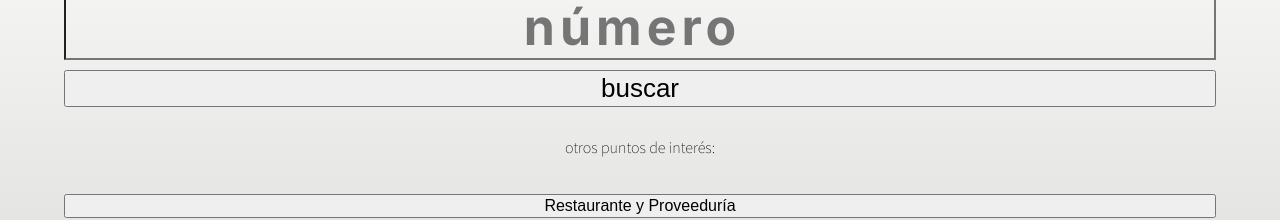
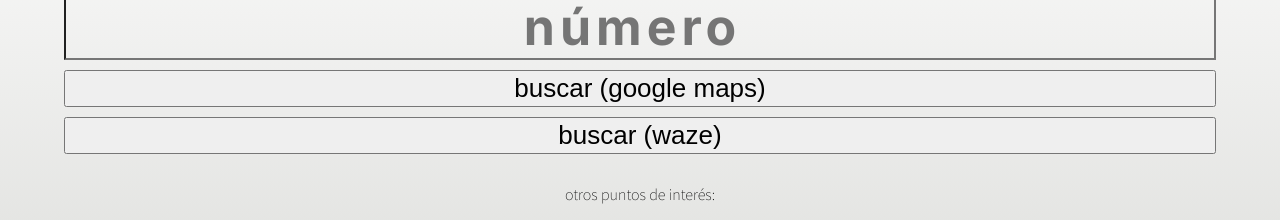
Before and after one commit to barrio-san-matias/sanmatias_app, a Next.js app: page / in a window 1280 px wide. Shown: the part 185-405 px from the top of the page. Built offline with nearby package versions, Linux system fonts and the light colour scheme.

Commit message:
client side

```diff
--- a/pages/_app.js
+++ b/pages/_app.js
@@ -1,6 +1,5 @@
 import '../styles/globals.css'
 import Analytics from "../scripts/analytics"
-
 
 function MyApp({ Component, pageProps }) {
   return (
--- a/pages/index.js
+++ b/pages/index.js
@@ -3,11 +3,21 @@ import styles from '../styles/Home.module.css'
 import logosm from '../public/logosm.png'
 import Image from 'next/image'
 
+import {useState} from 'react'
+
+
 
 export default function PageWithJSbasedForm() {
+  const [clickedButton, setClickedButton] = useState(null);
+
+  const handleButtonClick = (e) => {
+    setClickedButton(e.target.className);
+  };
+
   const searchLote = async (event) => {
     event.preventDefault()
-    const response = await fetch(`/api/map?lote=${event.target.lote.value}`, {
+
+    const response = await fetch(`/api/map?lote=${event.target.lote.value}&map-type=${clickedButton}`, {
       headers: {
         'Content-Type': 'application/json',
       },
@@ -61,7 +71,8 @@ export default function PageWithJSbasedForm() {
 
       <form onSubmit={searchLote}>
         <input type="number" id="lote" name="lote" required placeholder="número"/>
-        <button type="submit">buscar</button>
+        <button onClick={handleButtonClick} type="submit" className="google" >buscar (google maps)</button>
+        <button onClick={handleButtonClick} type="submit" className="waze">buscar (waze)</button>
       </form>
 
       <div className="poiContainer">
```
